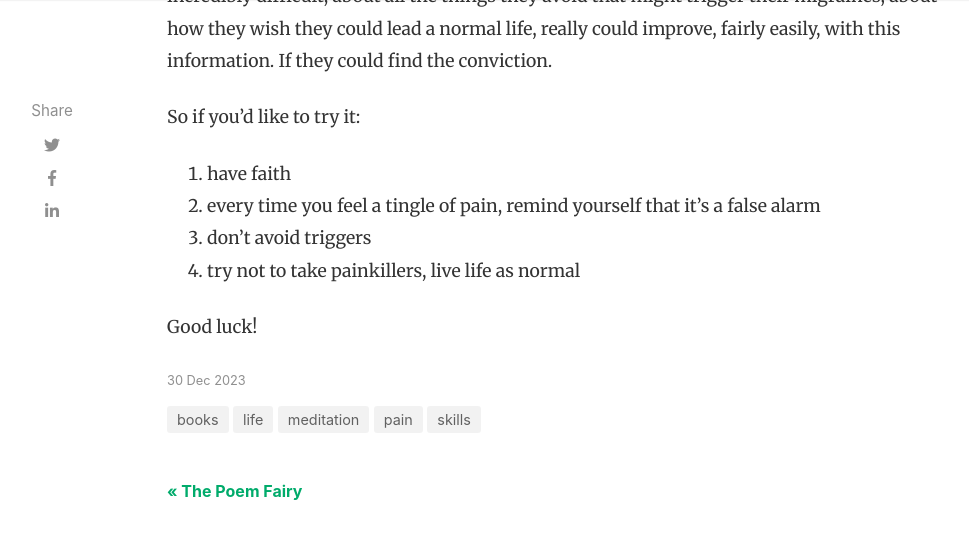
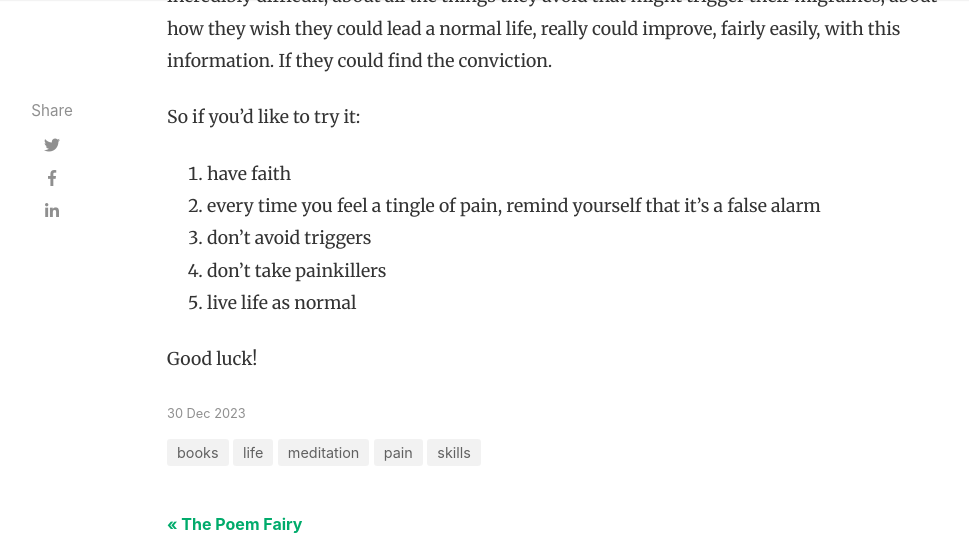
Before and after one commit to elialbert/elialbert.github.com, a Jekyll site: the page built from _posts/2023-12-30-head-pain.md, in a window 1280 px wide and 900 px high, scrolled down 2902 px, cut to the strip 0-547 px from the top of the window. Shown: the whole strip, without its empty margins (118-1087 px from the left). Built offline with Jekyll 4.4.1, drawn with Linux system fonts in a browser that asks for light colours; nearby versions of some CDN libraries.

Commit message:
Update 2023-12-30-head-pain.md

```diff
--- a/_posts/2023-12-30-head-pain.md
+++ b/_posts/2023-12-30-head-pain.md
@@ -46,6 +46,7 @@ So if you'd like to try it:
 1. have faith
 2. every time you feel a tingle of pain, remind yourself that it's a false alarm
 3. don't avoid triggers
-4. try not to take painkillers, live life as normal
+4. don't take painkillers
+5. live life as normal
 
 Good luck!
```
